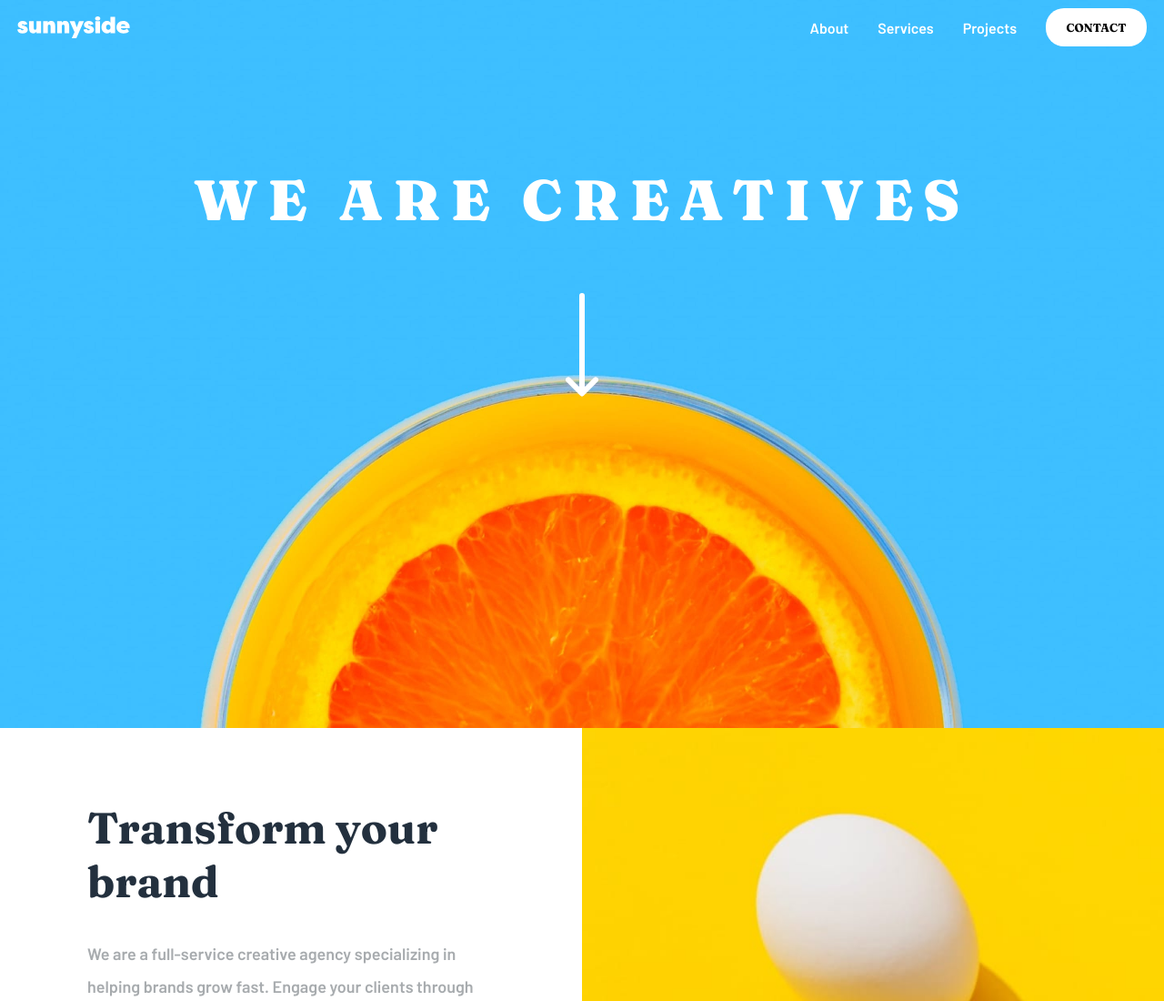
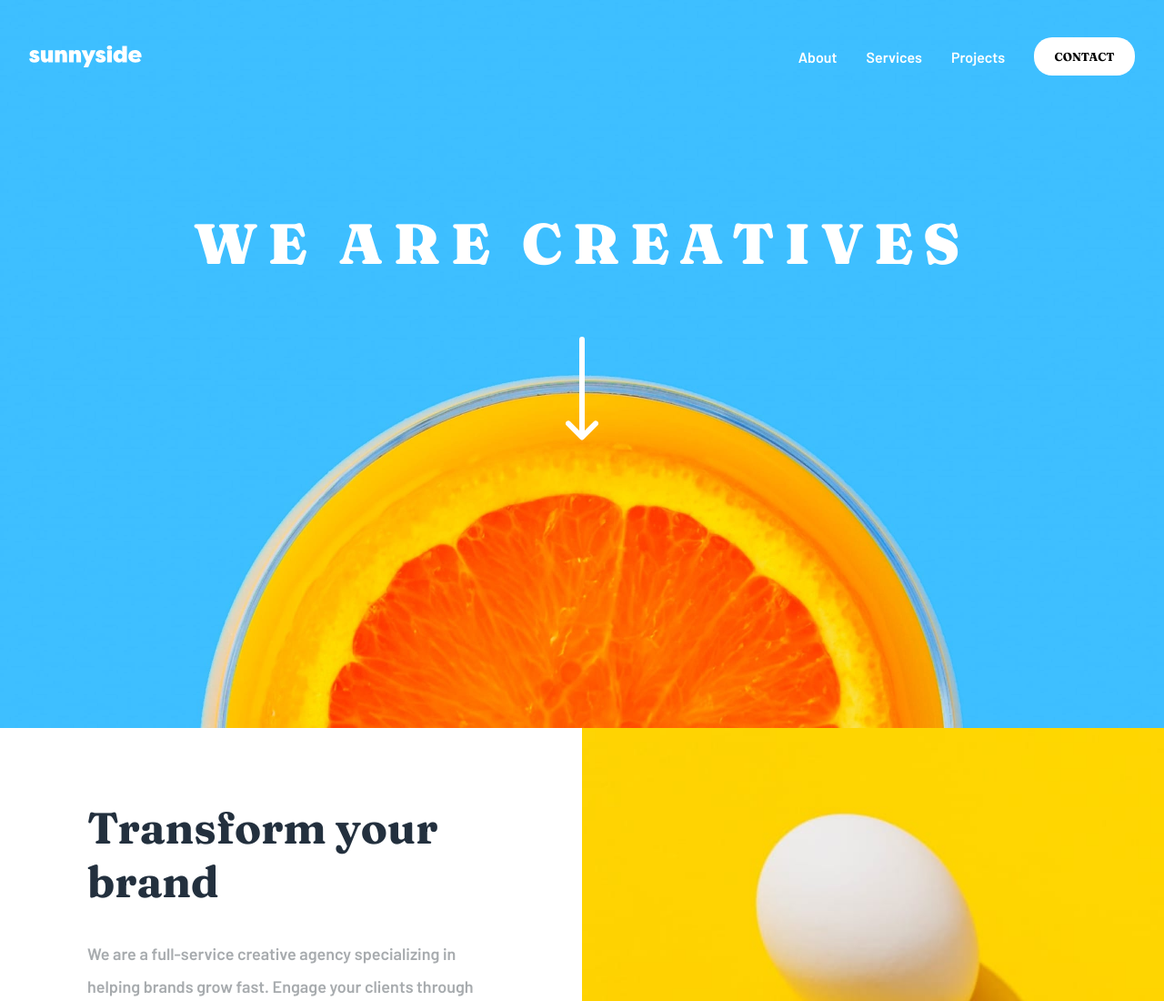
Before and after one commit to b-l-u-e/sunny-landing-page, a plain HTML site: page index.html in a window 1280 px wide. Shown: the top 1100 px of the page at 91% size. Drawn offline with Linux system fonts and the light colour scheme.

Commit message:
updating header

```diff
--- a/style.css
+++ b/style.css
@@ -25,8 +25,7 @@ body {
   justify-content: space-between;
   align-items: center;
   height: 60px;
-  padding-left: 1.2rem;
-  padding-right: 1.2rem;
+  padding: 2rem
 }
 
 .banner .header .menu {
```
